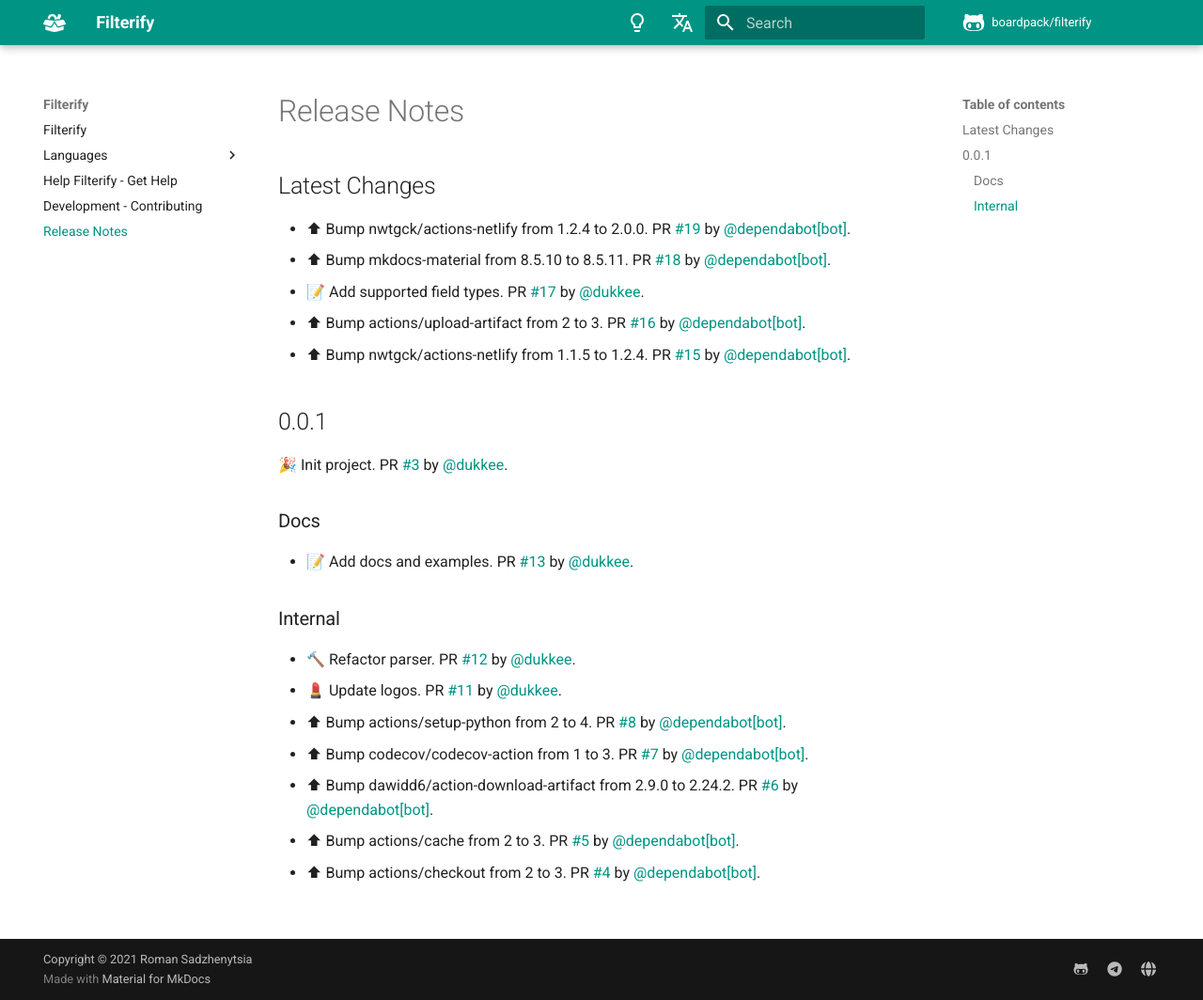
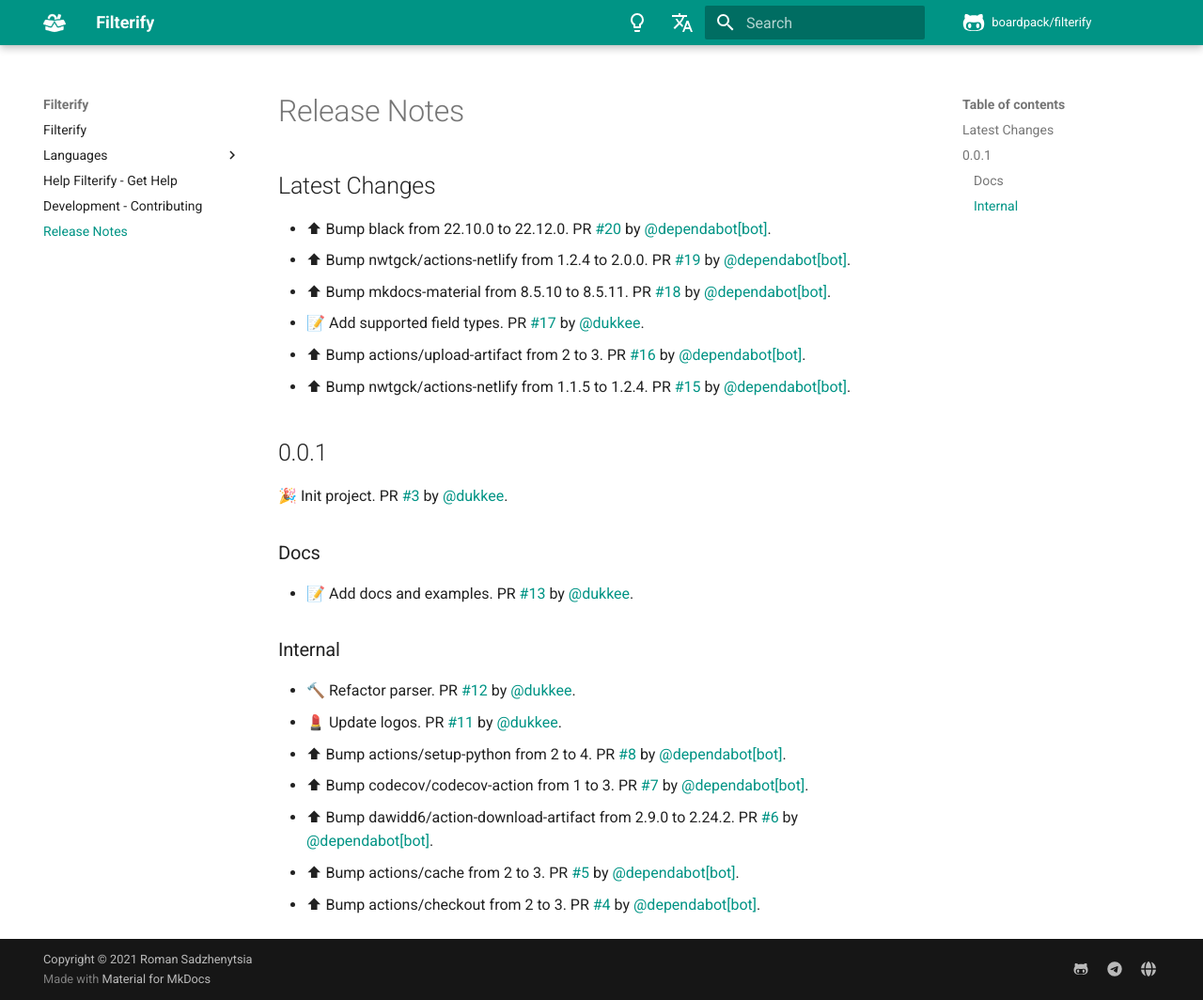
Before and after one commit to boardpack/filterify, an MkDocs documentation site: the page built from docs/en/docs/release-notes.md, in a window 1280 px wide and 1064 px high. Shown: the whole window at 94% size. Built offline with MkDocs 1.6.1 and Material for MkDocs 9.7.7, drawn with Linux system fonts in a browser that asks for light colours; comment, search, counter and statistics services are not loaded.

Commit message:
📝 Update release notes

```diff
--- a/docs/en/docs/release-notes.md
+++ b/docs/en/docs/release-notes.md
@@ -2,6 +2,7 @@
 
 ## Latest Changes
 
+* ⬆ Bump black from 22.10.0 to 22.12.0. PR [#20](https://github.com/boardpack/filterify/pull/20) by [@dependabot[bot]](https://github.com/apps/dependabot).
 * ⬆ Bump nwtgck/actions-netlify from 1.2.4 to 2.0.0. PR [#19](https://github.com/boardpack/filterify/pull/19) by [@dependabot[bot]](https://github.com/apps/dependabot).
 * ⬆ Bump mkdocs-material from 8.5.10 to 8.5.11. PR [#18](https://github.com/boardpack/filterify/pull/18) by [@dependabot[bot]](https://github.com/apps/dependabot).
 * 📝 Add supported field types. PR [#17](https://github.com/boardpack/filterify/pull/17) by [@dukkee](https://github.com/dukkee).
```
